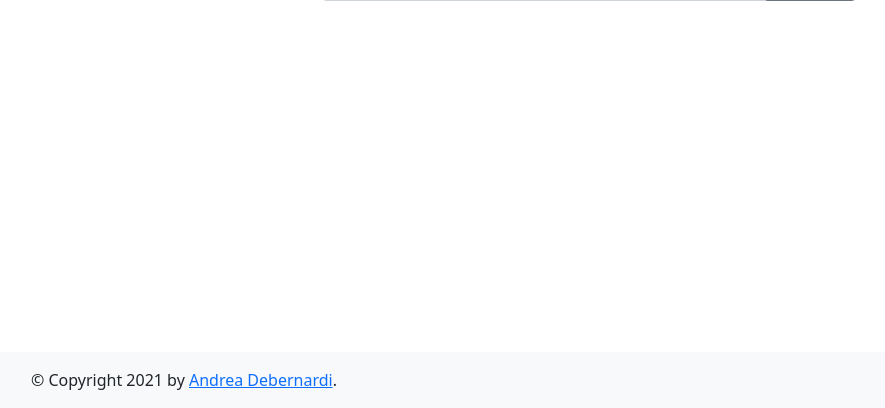
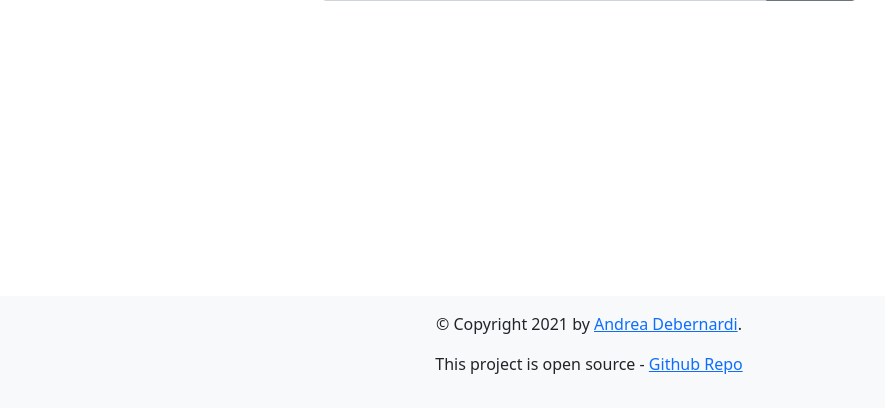
Before and after one commit to debba/greenpass-covid19-qrcode-decoder, a Flask app: page / in a window 1280 px wide. Shown: the part 392-800 px from the top of the page, without its empty margins (51-936 px from the left). Run offline with Flask 2, Linux system fonts and the light colour scheme.

Commit message:
Template changes

```diff
--- a/templates/layout.html
+++ b/templates/layout.html
@@ -6,6 +6,7 @@
     <title>{% block title %}{% endblock %} - GreenPass Covid-19 QRCode DECODER</title>
     <link href="https://cdn.jsdelivr.net/npm/bootstrap@5.0.2/dist/css/bootstrap.min.css" rel="stylesheet"
           integrity="sha384-EVSTQN3/azprG1Anm3QDgpJLIm9Nao0Yz1ztcQTwFspd3yD65VohhpuuCOmLASjC" crossorigin="anonymous">
+    <meta name="viewport" content="width=device-width, initial-scale=1">
     {% endblock %}
 </head>
 <body class="d-flex flex-column h-100">
@@ -19,7 +20,8 @@
 <footer class="footer mt-auto py-3 bg-light">
     <div class="container">
         {% block footer %}
-        &copy; Copyright 2021 by <a href="https://www.dueclic.com">Andrea Debernardi</a>.
+        <p class="text-center">&copy; Copyright 2021 by <a href="https://www.dueclic.com">Andrea Debernardi</a>.</p>
+        <p class="text-center">This project is open source - <a href="https://github.com/debba/greenpass-covid19-qrcode-decoder">Github Repo</a></p>
         {% endblock %}
     </div>
 </footer>
```
Also changed, not shown: templates/data.html (+8 -1 lines).
